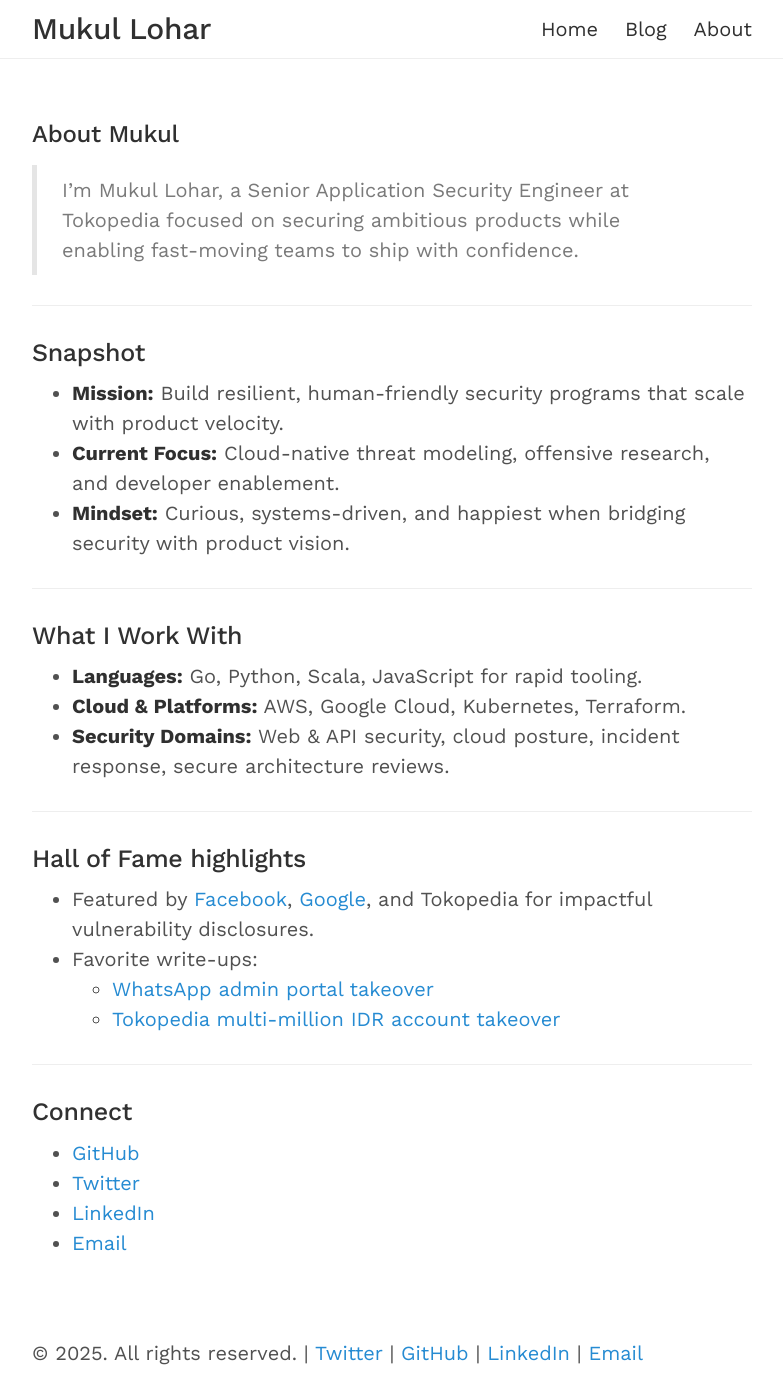
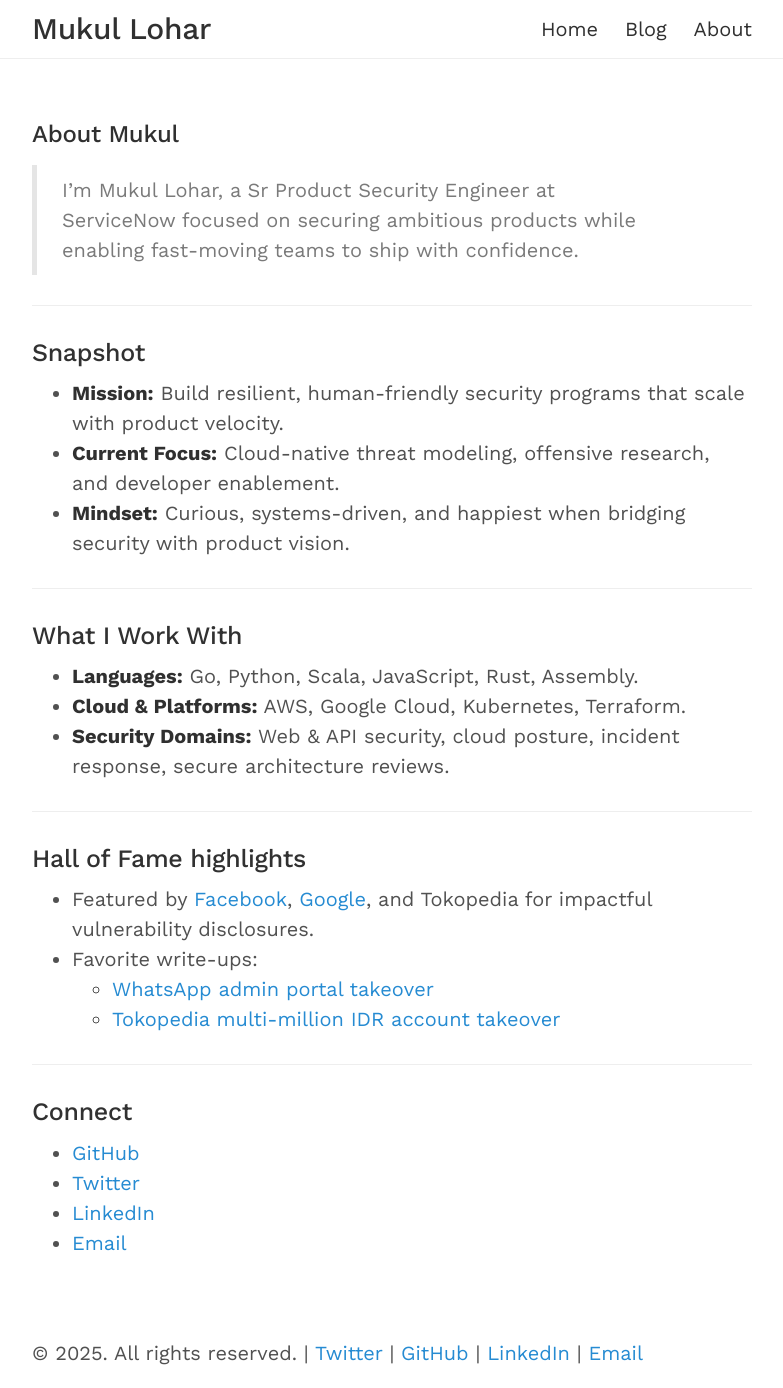
Before and after one commit to ironfisto/ironfisto.github.io, a Jekyll site: the page built from about.markdown, in a window 1280 px wide. Shown: the whole page, without its empty margins (248-1031 px from the left). Built offline with Jekyll 4.4.1, drawn with Linux system fonts in a browser that asks for light colours.

Commit message:
changed about

```diff
--- a/about.markdown
+++ b/about.markdown
@@ -3,7 +3,7 @@
 title: About Mukul
 permalink: /about/
 ---
-> I’m Mukul Lohar, a Senior Application Security Engineer at Tokopedia focused on securing ambitious products while enabling fast-moving teams to ship with confidence.
+> I’m Mukul Lohar, a Sr Product Security Engineer at ServiceNow focused on securing ambitious products while enabling fast-moving teams to ship with confidence.
 
 ---
 
@@ -15,7 +15,7 @@
 ---
 
 ### What I Work With
-- **Languages:** Go, Python, Scala, JavaScript for rapid tooling.
+- **Languages:** Go, Python, Scala, JavaScript, Rust, Assembly.
 - **Cloud & Platforms:** AWS, Google Cloud, Kubernetes, Terraform.
 - **Security Domains:** Web & API security, cloud posture, incident response, secure architecture reviews.
 
```
